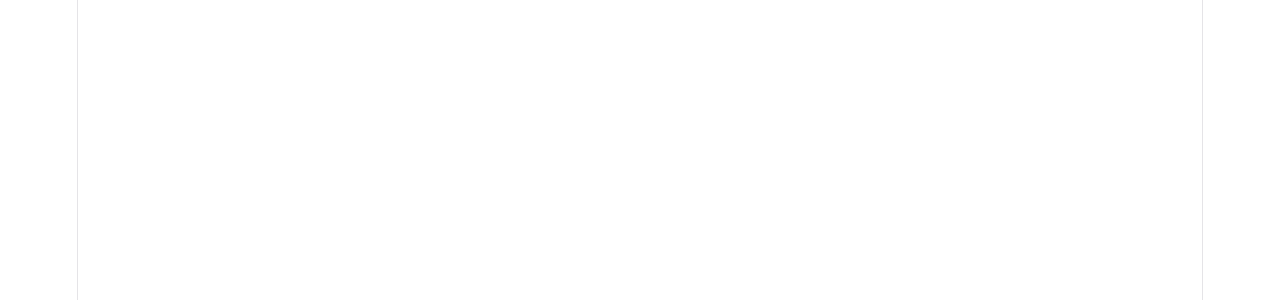
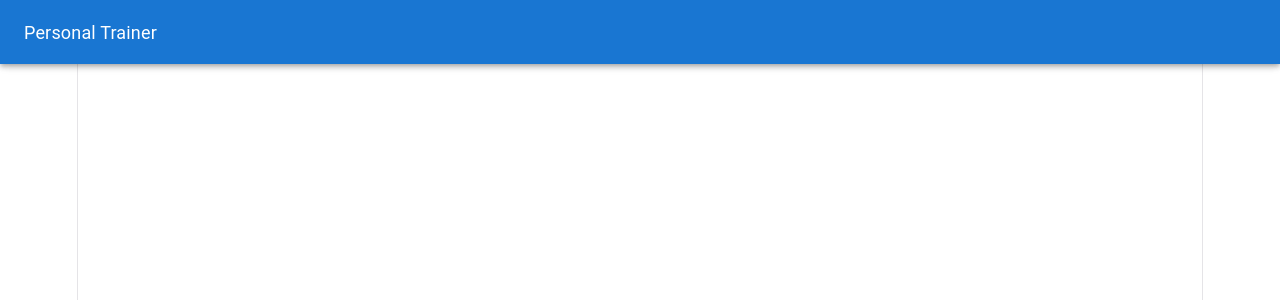
Before and after one commit to asikainensaku/personaltrainer, a React (Vite) app: page / in a window 1280 px wide. Shown: the top 300 px of the page. Built offline with nearby package versions, Linux system fonts and the light colour scheme.

Commit message:
Add Home.tsx and link it to App.tsx

```diff
--- a/src/App.tsx
+++ b/src/App.tsx
@@ -1,8 +1,23 @@
+import { AppBar, Container, CssBaseline, Toolbar, Typography } from "@mui/material";
+import Home from "./components/Home";
+
 function App() {
   return (
-    <>
 
-    </>
+    <Container maxWidth="lg">
+      <AppBar>
+        <Toolbar>
+          <Typography>
+            Personal Trainer
+          </Typography>
+        </Toolbar>
+      </AppBar>
+
+      <Home />
+
+      <CssBaseline />
+    </Container>
+
   )
 }
 
--- /dev/null
+++ b/src/components/Home.tsx
@@ -0,0 +1,11 @@
+import { Typography } from "@mui/material";
+
+function Home() {
+    return (
+        <>
+            <Typography>Personal Trainer</Typography>
+        </>
+    )
+}
+
+export default Home;
```
Also changed, not shown: 1 other file (tests, documents, lock files or other folders).
